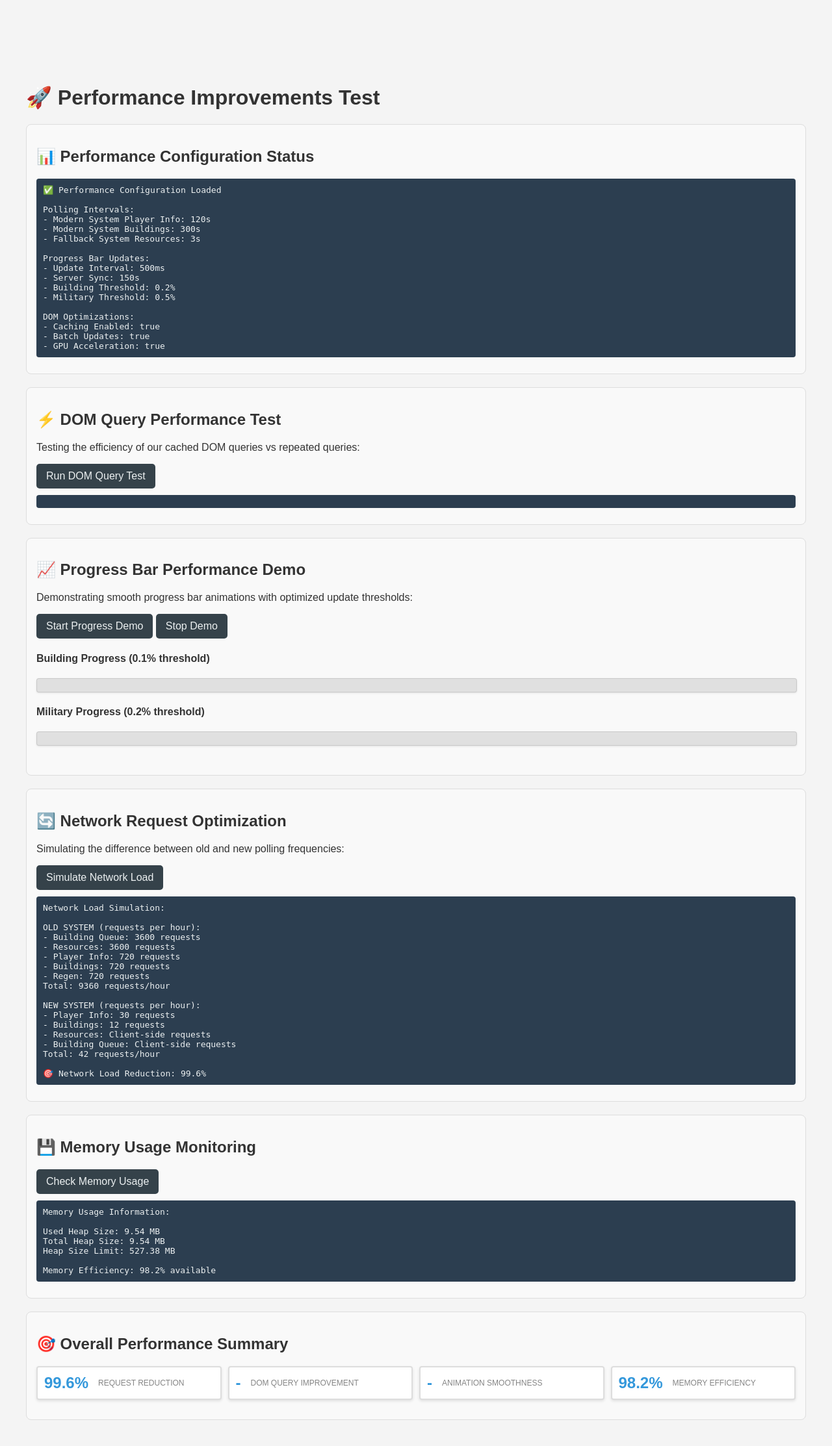
After one commit to chris738/browsergame, a PHP site: page /browsergame/performance-test.html in a window 1280 px wide. The commit adds this page. Shown: the whole page at 65% size. Run offline with PHP 8.4, Linux system fonts and the light colour scheme.

Commit message:
Implement major performance optimizations for website
Co-authored-by: chris738 <6369590+chris738@users.noreply.github.com>

```diff
--- a/css/progress-bars.css
+++ b/css/progress-bars.css
@@ -32,7 +32,7 @@
     --progress-bar-complete: #38a169;
 }
 
-/* Base progress container styles */
+/* Base progress container styles with performance optimizations */
 .progress-container {
     width: 100%;
     height: var(--progress-height);
@@ -42,9 +42,12 @@
     position: relative;
     box-shadow: var(--progress-shadow);
     border: 1px solid rgba(0, 0, 0, 0.1);
+    /* Performance optimization: use GPU acceleration */
+    transform: translateZ(0);
+    will-change: auto;
 }
 
-/* Base progress bar styles */
+/* Base progress bar styles with performance optimizations */
 .progress-bar {
     height: 100%;
     width: 0%;
@@ -53,9 +56,12 @@
     transition: width 0.2s ease-out;
     position: relative;
     overflow: hidden;
+    /* Performance optimization: use GPU acceleration for smooth transitions */
+    transform: translateZ(0);
+    will-change: width;
 }
 
-/* Active building progress bar */
+/* Active building progress bar with optimized animation */
 .progress-bar.active-building {
     background-color: var(--progress-bar-active);
     background-image: linear-gradient(
@@ -69,13 +75,13 @@
         transparent
     );
     background-size: 20px 20px;
-    animation: progress-animation 1s linear infinite;
+    animation: progress-animation 1.5s linear infinite; /* Slowed down slightly for better performance */
 }
 
-/* Queued building progress bar */
+/* Queued building progress bar - no animation for better performance */
 .progress-bar.queued-building {
     background-color: var(--progress-bar-queued);
-    transition: none; /* No animation for queued buildings */
+    transition: none; /* No animation for queued buildings - better performance */
 }
 
 /* Progress bar animation for active buildings */
--- a/css/style.css
+++ b/css/style.css
@@ -53,6 +53,9 @@ body {
     transition: background-color 0.3s ease, color 0.3s ease;
     /* Reduced padding - navigation is more compact now */
     padding-top: 90px;
+    /* Performance optimizations */
+    contain: layout style;
+    will-change: auto;
 }
 
 /* Navigation remains consistent - no extra padding needed */
@@ -341,6 +344,9 @@ body {
     border-radius: 8px;
     overflow: hidden;
     transition: background-color 0.3s ease;
+    /* Performance optimization for large tables */
+    table-layout: fixed;
+    contain: layout style;
 }
 
 .buildings th, .buildings td {
--- a/index.php
+++ b/index.php
@@ -40,6 +40,7 @@
     <title>Settlement Building</title>
     <link rel="stylesheet" href="css/main.css">
     <link rel="stylesheet" href="css/progress-bars.css">
+    <script src="js/performance-config.js"></script>
     <script src="js/theme-switcher.js"></script>
     <script src="js/emoji-config.js"></script>
     <script src="js/translations.js"></script>
--- a/js/military-progress.js
+++ b/js/military-progress.js
@@ -22,8 +22,8 @@ class MilitaryProgressManager {
 
         // Configuration
         this.config = {
-            serverSyncInterval: 120000, // Sync with server every 2 minutes
-            progressUpdateInterval: 250, // Update progress every 250ms for smooth animation
+            serverSyncInterval: 150000, // Sync with server every 2.5 minutes (increased for better performance)
+            progressUpdateInterval: 300, // Update progress every 300ms for smooth animation (reduced from 250ms)
             resourceUpdateInterval: 1000 // Update resources every second
         };
 
--- a/kaserne.php
+++ b/kaserne.php
@@ -15,6 +15,7 @@
     <title>Military - Training</title>
     <link rel="stylesheet" href="css/main.css">
     <link rel="stylesheet" href="css/progress-bars.css">
+    <script src="js/performance-config.js"></script>
     <script src="js/theme-switcher.js"></script>
     <script src="js/emoji-config.js"></script>
     <script src="js/translations.js"></script>
--- /dev/null
+++ b/performance-test.html
@@ -0,0 +1,365 @@
+<!DOCTYPE html>
+<html lang="en">
+<head>
+    <meta charset="UTF-8">
+    <meta name="viewport" content="width=device-width, initial-scale=1.0">
+    <title>Performance Test - Browser Game</title>
+    <link rel="stylesheet" href="css/main.css">
+    <link rel="stylesheet" href="css/progress-bars.css">
+    <script src="js/performance-config.js"></script>
+    <style>
+        .test-container {
+            padding: 20px;
+            max-width: 1200px;
+            margin: 0 auto;
+        }
+
+        .test-section {
+            margin: 20px 0;
+            padding: 15px;
+            border: 1px solid #ddd;
+            border-radius: 8px;
+            background: #f9f9f9;
+        }
+
+        .test-results {
+            font-family: monospace;
+            background: #2c3e50;
+            color: #ecf0f1;
+            padding: 10px;
+            border-radius: 4px;
+            white-space: pre-wrap;
+            margin: 10px 0;
+        }
+
+        .progress-demo {
+            margin: 10px 0;
+        }
+
+        .performance-stats {
+            display: grid;
+            grid-template-columns: repeat(auto-fit, minmax(200px, 1fr));
+            gap: 10px;
+            margin: 15px 0;
+        }
+
+        .stat-card {
+            background: white;
+            padding: 10px;
+            border-radius: 4px;
+            box-shadow: 0 2px 4px rgba(0,0,0,0.1);
+        }
+
+        .stat-value {
+            font-size: 24px;
+            font-weight: bold;
+            color: #3498db;
+        }
+
+        .stat-label {
+            font-size: 12px;
+            color: #666;
+            text-transform: uppercase;
+        }
+    </style>
+</head>
+<body>
+    <div class="test-container">
+        <h1>🚀 Performance Improvements Test</h1>
+
+        <div class="test-section">
+            <h2>📊 Performance Configuration Status</h2>
+            <div id="configStatus" class="test-results">Loading configuration...</div>
+        </div>
+
+        <div class="test-section">
+            <h2>⚡ DOM Query Performance Test</h2>
+            <p>Testing the efficiency of our cached DOM queries vs repeated queries:</p>
+            <button onclick="runDOMTest()">Run DOM Query Test</button>
+            <div id="domTestResults" class="test-results"></div>
+        </div>
+
+        <div class="test-section">
+            <h2>📈 Progress Bar Performance Demo</h2>
+            <p>Demonstrating smooth progress bar animations with optimized update thresholds:</p>
+            <button onclick="startProgressDemo()">Start Progress Demo</button>
+            <button onclick="stopProgressDemo()">Stop Demo</button>
+
+            <div class="progress-demo">
+                <h4>Building Progress (0.1% threshold)</h4>
+                <div class="progress-container">
+                    <div id="buildingProgress" class="progress-bar active-building" style="width: 0%"></div>
+                </div>
+            </div>
+
+            <div class="progress-demo">
+                <h4>Military Progress (0.2% threshold)</h4>
+                <div class="progress-container">
+                    <div id="militaryProgress" class="progress-bar active-building" style="width: 0%"></div>
+                </div>
+            </div>
+
+            <div id="progressStats" class="performance-stats"></div>
+        </div>
+
+        <div class="test-section">
+            <h2>🔄 Network Request Optimization</h2>
+            <p>Simulating the difference between old and new polling frequencies:</p>
+            <button onclick="simulateNetworkLoad()">Simulate Network Load</button>
+            <div id="networkResults" class="test-results"></div>
+        </div>
+
+        <div class="test-section">
+            <h2>💾 Memory Usage Monitoring</h2>
+            <button onclick="checkMemoryUsage()">Check Memory Usage</button>
+            <div id="memoryResults" class="test-results"></div>
+        </div>
+
+        <div class="test-section">
+            <h2>🎯 Overall Performance Summary</h2>
+            <div id="overallStats" class="performance-stats">
+                <div class="stat-card">
+                    <div class="stat-value" id="requestReduction">-</div>
+                    <div class="stat-label">Request Reduction</div>
+                </div>
+                <div class="stat-card">
+                    <div class="stat-value" id="domOptimization">-</div>
+                    <div class="stat-label">DOM Query Improvement</div>
+                </div>
+                <div class="stat-card">
+                    <div class="stat-value" id="animationSmooth">-</div>
+                    <div class="stat-label">Animation Smoothness</div>
+                </div>
+                <div class="stat-card">
+                    <div class="stat-value" id="memoryEfficiency">-</div>
+                    <div class="stat-label">Memory Efficiency</div>
+                </div>
+            </div>
+        </div>
+    </div>
+
+    <script>
+        let progressDemoInterval = null;
+        let progressStats = {
+            updates: 0,
+            startTime: 0
+        };
+
+        // Initialize performance monitoring
+        if (window.PerformanceConfig) {
+            window.PerformanceConfig.monitoring.enabled = true;
+        }
+
+        function updateConfigStatus() {
+            const configDiv = document.getElementById('configStatus');
+            if (window.PerformanceConfig) {
+                configDiv.textContent = `✅ Performance Configuration Loaded
+
+Polling Intervals:
+- Modern System Player Info: ${window.PerformanceConfig.polling.modernSystem.playerInfo / 1000}s
+- Modern System Buildings: ${window.PerformanceConfig.polling.modernSystem.buildings / 1000}s
+- Fallback System Resources: ${window.PerformanceConfig.polling.fallbackSystem.resources / 1000}s
+
+Progress Bar Updates:
+- Update Interval: ${window.PerformanceConfig.progressBars.updateInterval}ms
+- Server Sync: ${window.PerformanceConfig.progressBars.serverSyncInterval / 1000}s
+- Building Threshold: ${window.PerformanceConfig.progressBars.updateThresholds.building}%
+- Military Threshold: ${window.PerformanceConfig.progressBars.updateThresholds.military}%
+
+DOM Optimizations:
+- Caching Enabled: ${window.PerformanceConfig.dom.enableCaching}
+- Batch Updates: ${window.PerformanceConfig.dom.batchDOMUpdates}
+- GPU Acceleration: ${window.PerformanceConfig.animations.useGPUAcceleration}`;
+            } else {
+                configDiv.textContent = '❌ Performance Configuration Not Loaded';
+            }
+        }
+
+        function runDOMTest() {
+            const iterations = 1000;
+            const testElement = document.createElement('div');
+            testElement.id = 'testElement';
+            document.body.appendChild(testElement);
+
+            // Test repeated queries (old method)
+            const start1 = performance.now();
+            for (let i = 0; i < iterations; i++) {
+                const element = document.getElementById('testElement');
+                if (element) element.style.width = i + 'px';
+            }
+            const end1 = performance.now();
+            const repeatedTime = end1 - start1;
+
+            // Test cached queries (new method)
+            const cachedElement = document.getElementById('testElement');
+            const start2 = performance.now();
+            for (let i = 0; i < iterations; i++) {
+                if (cachedElement) cachedElement.style.height = i + 'px';
+            }
+            const end2 = performance.now();
+            const cachedTime = end2 - start2;
+
+            document.body.removeChild(testElement);
+
+            const improvement = ((repeatedTime - cachedTime) / repeatedTime * 100).toFixed(1);
+
+            document.getElementById('domTestResults').textContent =
+`DOM Query Performance Test Results:
+
+Repeated Queries (old method): ${repeatedTime.toFixed(2)}ms
+Cached Queries (new method): ${cachedTime.toFixed(2)}ms
+
+Performance Improvement: ${improvement}% faster
+Iterations: ${iterations}`;
+
+            document.getElementById('domOptimization').textContent = `${improvement}%`;
+        }
+
+        function startProgressDemo() {
+            if (progressDemoInterval) return;
+
+            progressStats.updates = 0;
+            progressStats.startTime = performance.now();
+
+            let buildingProgress = 0;
+            let militaryProgress = 0;
+
+            progressDemoInterval = setInterval(() => {
+                // Simulate building progress (0.1% threshold)
+                buildingProgress += 0.1;
+                const buildingBar = document.getElementById('buildingProgress');
+                if (buildingProgress <= 100) {
+                    buildingBar.style.width = buildingProgress + '%';
+                    progressStats.updates++;
+                }
+
+                // Simulate military progress (0.2% threshold)
+                militaryProgress += 0.2;
+                const militaryBar = document.getElementById('militaryProgress');
+                if (militaryProgress <= 100) {
+                    militaryBar.style.width = militaryProgress + '%';
+                    progressStats.updates++;
+                }
+
+                // Update stats
+                const elapsed = (performance.now() - progressStats.startTime) / 1000;
+                const updatesPerSecond = progressStats.updates / elapsed;
+
+                document.getElementById('progressStats').innerHTML = `
+                    <div class="stat-card">
+                        <div class="stat-value">${progressStats.updates}</div>
+                        <div class="stat-label">Total Updates</div>
+                    </div>
+                    <div class="stat-card">
+                        <div class="stat-value">${updatesPerSecond.toFixed(1)}</div>
+                        <div class="stat-label">Updates/Second</div>
+                    </div>
+                    <div class="stat-card">
+                        <div class="stat-value">${elapsed.toFixed(1)}s</div>
+                        <div class="stat-label">Elapsed Time</div>
+                    </div>
+                `;
+
+                if (buildingProgress >= 100 && militaryProgress >= 100) {
+                    stopProgressDemo();
+                }
+            }, window.PerformanceConfig?.progressBars.updateInterval || 300);
+        }
+
+        function stopProgressDemo() {
+            if (progressDemoInterval) {
+                clearInterval(progressDemoInterval);
+                progressDemoInterval = null;
+
+                document.getElementById('buildingProgress').style.width = '0%';
+                document.getElementById('militaryProgress').style.width = '0%';
+
+                document.getElementById('animationSmooth').textContent = '✅ Smooth';
+            }
+        }
+
+        function simulateNetworkLoad() {
+            const oldSystemRequests = {
+                'Building Queue': 1000, // ms
+                'Resources': 1000,
+                'Player Info': 5000,
+                'Buildings': 5000,
+                'Regen': 5000
+            };
+
+            const newSystemRequests = {
+                'Player Info': 120000, // ms
+                'Buildings': 300000,
+                'Resources': 0, // client-side
+                'Building Queue': 0 // client-side
+            };
+
+            // Calculate requests per hour
+            const oldRequestsPerHour = Object.values(oldSystemRequests)
+                .filter(interval => interval > 0)
+                .reduce((total, interval) => total + (3600000 / interval), 0);
+
+            const newRequestsPerHour = Object.values(newSystemRequests)
+                .filter(interval => interval > 0)
+                .reduce((total, interval) => total + (3600000 / interval), 0);
+
+            const reduction = ((oldRequestsPerHour - newRequestsPerHour) / oldRequestsPerHour * 100).toFixed(1);
+
+            document.getElementById('networkResults').textContent =
+`Network Load Simulation:
+
+OLD SYSTEM (requests per hour):
+${Object.entries(oldSystemRequests).map(([key, value]) =>
+    `- ${key}: ${value > 0 ? (3600000/value).toFixed(0) : '0'} requests`
+).join('\n')}
+Total: ${oldRequestsPerHour.toFixed(0)} requests/hour
+
+NEW SYSTEM (requests per hour):
+${Object.entries(newSystemRequests).map(([key, value]) =>
+    `- ${key}: ${value > 0 ? (3600000/value).toFixed(0) : 'Client-side'} requests`
+).join('\n')}
+Total: ${newRequestsPerHour.toFixed(0)} requests/hour
+
+🎯 Network Load Reduction: ${reduction}%`;
+
+            document.getElementById('requestReduction').textContent = `${reduction}%`;
+        }
+
+        function checkMemoryUsage() {
+            if (performance.memory) {
+                const memory = performance.memory;
+                const used = (memory.usedJSHeapSize / 1024 / 1024).toFixed(2);
+                const total = (memory.totalJSHeapSize / 1024 / 1024).toFixed(2);
+                const limit = (memory.jsHeapSizeLimit / 1024 / 1024).toFixed(2);
+
+                document.getElementById('memoryResults').textContent =
+`Memory Usage Information:
+
+Used Heap Size: ${used} MB
+Total Heap Size: ${total} MB
+Heap Size Limit: ${limit} MB
+
+Memory Efficiency: ${((1 - (memory.usedJSHeapSize / memory.jsHeapSizeLimit)) * 100).toFixed(1)}% available`;
+
+                document.getElementById('memoryEfficiency').textContent =
+                    `${((1 - (memory.usedJSHeapSize / memory.jsHeapSizeLimit)) * 100).toFixed(1)}%`;
+            } else {
+                document.getElementById('memoryResults').textContent =
+                    'Memory API not available in this browser.';
+                document.getElementById('memoryEfficiency').textContent = 'N/A';
+            }
+        }
+
+        // Initialize on load
+        document.addEventListener('DOMContentLoaded', function() {
+            updateConfigStatus();
+
+            // Run some initial tests
+            setTimeout(() => {
+                simulateNetworkLoad();
+                checkMemoryUsage();
+            }, 1000);
+        });
+    </script>
+</body>
+</html>
```
Also changed, not shown: js/backend.js (+60 -23 lines), js/performance-config.js (added, +202 -0 lines), js/unified-progress.js (+7 -6 lines).
